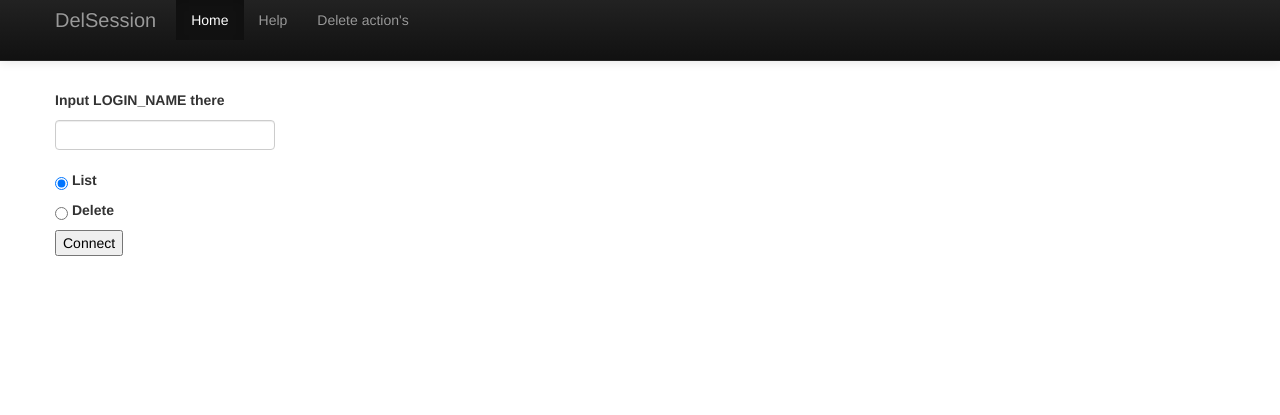
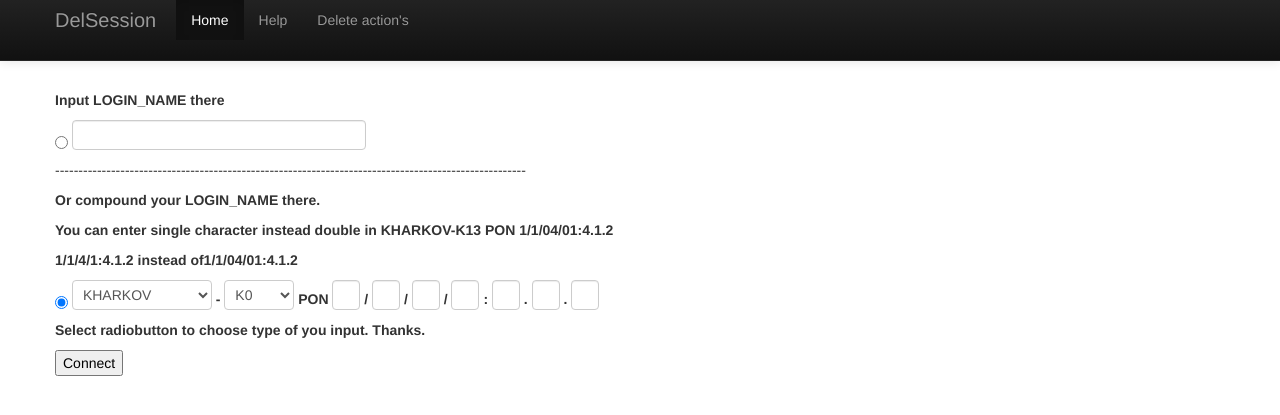
Before and after one commit to cmltaWt0/ssc, a Flask app: page /delsession/ in a window 1280 px wide. Shown: the top 415 px of the page. Run offline with Flask 2, Linux system fonts and the light colour scheme.

Commit message:
Add form for constructing LOGIN_NAME.

```diff
--- a/webclient/templates/form.html
+++ b/webclient/templates/form.html
@@ -4,14 +4,43 @@
 <div class="container">
     <br><br><br><br>
 
-    <form action="" method="post">
-        <p></b><b>Input LOGIN_NAME there</b></p>
-        <p><input type=text name=login_name required></input></p>
-        <p><input type=radio name=listSession value="list" checked>  <b>List</b></input></p>
-        <p><input type=radio name=listSession value="del">  <b>Delete</b></input></p>
-        <p><input type=submit value='Connect'></p>
-    </form>
-    <br>
+        <form action="" method="post">
+            <p><b>Input LOGIN_NAME there</b></p>
+            <input type=radio name=login value="raw"><b></b></input>
+            <input type=text style="width:20em;" name=login_name>
+            <p>-----------------------------------------------------------------------------------------------------</p>
+            <p><b>Or compound your LOGIN_NAME there.</b></p>
+            <p><b>You can enter single character instead double in KHARKOV-K13 PON 1/1/04/01:4.1.2</b></p>
+            <p><b>1/1/4/1:4.1.2 instead of1/1/04/01:4.1.2</b></p>
+            <input type=radio name=login value="comp" checked>  <b></b></input>
+            <select style="width:10em;" name="city">
+                {% for i in city %}
+                <option>{{ i }}</option>
+                {% endfor %}
+            </select>
+            <b>-</b>
+            <select  style="width:5em;" name="point">
+                {% for i in point %}
+                <option>{{ i }}</option>
+                {% endfor %}
+            </select>
+            <b> PON </b>
+            <input type="text" style="width:1em;" name="opt1">
+            <b>/</b>
+            <input type="text" style="width:1em;" name="opt2">
+            <b>/</b>
+            <input type="text" style="width:1em;" name="opt3">
+            <b>/</b>
+            <input type="text" style="width:1em;" name="opt4">
+            <b>:</b>
+            <input type="text" style="width:1em;" name="opt5">
+            <b>.</b>
+            <input type="text" style="width:1em;" name="opt6">
+            <b>.</b>
+            <input type="text" style="width:1em;" name="opt7">
+            <p><b>Select radiobutton to choose type of you input. Thanks.</b></p>
+            <p><input type=submit value='Connect'></p>
+        </form>
 
     {% for i in result %}
         <li>{{ i }}</li>
--- a/webclient/webclient.py
+++ b/webclient/webclient.py
@@ -2,9 +2,7 @@
 
 # TODO ADD login feature
 # TODO ADD Database intergation (sqlite3) - display last action with related user
-# TODO ADD form for construction LOGIN_NAME
 # TODO ADD Execution delSession ONLY after listSession
-# TODO Correct output session information
 # TODO Reading config file once at start, not at any request.
 
 import socket
@@ -14,8 +12,10 @@ import ConfigParser
 from flask import Flask, render_template, request
 
 
-DATABASE = '/tmp/webclient.db'
-SECRET_KEY = 'develop key'
+city = ['KHARKOV', 'ODESSA', 'DONETSK', 'KIEV', 'DNEPR', 'POLTAVA']
+point = ['K0', 'K2', 'K01', 'K02', 'K04', 'K05', 'K06', 'K08', 'K11', 'K12', 'K13', 'K20', 'X00']
+#DATABASE = '/tmp/webclient.db'
+#SECRET_KEY = 'develop key'
 
 app = Flask(__name__)
 
@@ -46,8 +46,24 @@ def help():
 
 @app.route('/delsession/', methods=['GET', 'POST'])
 def delsession():
-    if request.method == 'POST' and not request.form['login_name'].isspace() and \
-       (request.form['listSession'] == 'list' or request.form['listSession'] == 'del'):
+    if request.method == 'POST' and not request.form['login_name'].isspace():
+
+        if request.form['login'] == 'raw':
+            login_name = request.form['login_name']
+        else:
+            try:
+                opt1 = str(int(request.form['opt1']))
+                opt2 = str(int(request.form['opt2']))
+                opt3 = '0' + str(int(request.form['opt3']))
+                opt4 = '0' + str(int(request.form['opt4']))
+                opt5 = str(int(request.form['opt5']))
+                opt6 = str(int(request.form['opt6']))
+                opt7 = str(int(request.form['opt7']))
+            except ValueError:
+                return render_template('form.html', city=city, point=point, result=['Incorrect input.'])
+
+            login_name = request.form['city'] + '-' + request.form['point'] + ' PON ' + \
+                         opt1 + '/' + opt2 + '/' + opt3 + '/' + opt4 + ':' + opt5 + '.' + opt6 + '.' + opt7
 
         s = socket.socket(socket.AF_INET, socket.SOCK_STREAM)
         host = fetcher('server_ip')['server_ip'][0]
@@ -56,10 +72,9 @@ def delsession():
         try:
             s.connect((host, port))
         except Exception as e:
-            return render_template('form.html', result=str(e))
+            return render_template('form.html', city=city, point=point, result=str(e))
 
         else:
-            login_name = request.form['login_name']
             user = fetcher('user')['user'][0]
             s.send(user)
             response = s.recv(64)
@@ -68,19 +83,19 @@ def delsession():
                 s.send(login_name)
                 response = s.recv(24)
                 if response == 'ok':
-                    s.send(request.form['listSession'])
+                    s.send('list')
                     msg = s.recv(1024)
-                    return render_template('form.html', result=msg.split('\n'))
+                    return render_template('form.html', city=city, point=point, result=msg.split('\n'))
                 else:
-                    return render_template('form.html', result=response)
+                    return render_template('form.html', city=city, point=point, result=response)
 
             else:
-                return render_template('form.html', result=response)
+                return render_template('form.html', city=city, point=point, result=response)
         finally:
             s.close()
     else:
-        return render_template('form.html', result='')
+        return render_template('form.html', city=city, point=point, result='')
 
 
 if __name__ == "__main__":
-    app.run(host='192.168.53.24', port = 80)
+    app.run(host='192.168.53.24', port=80, debug=True)
```
